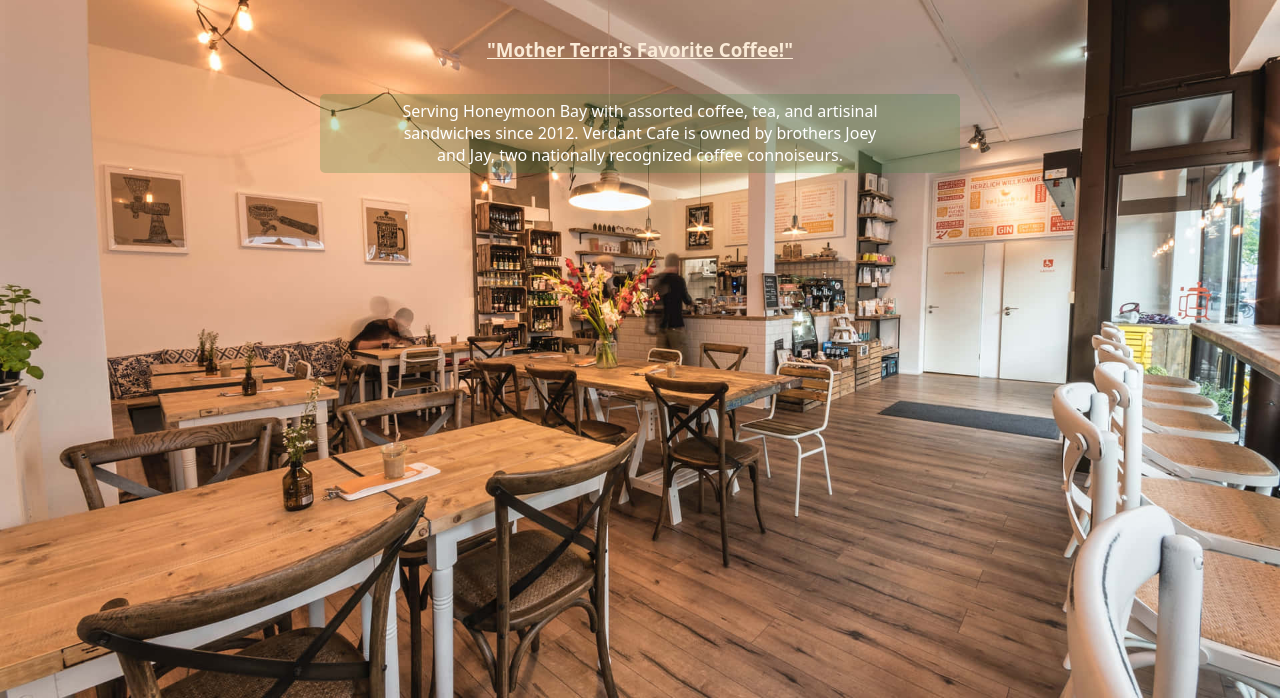
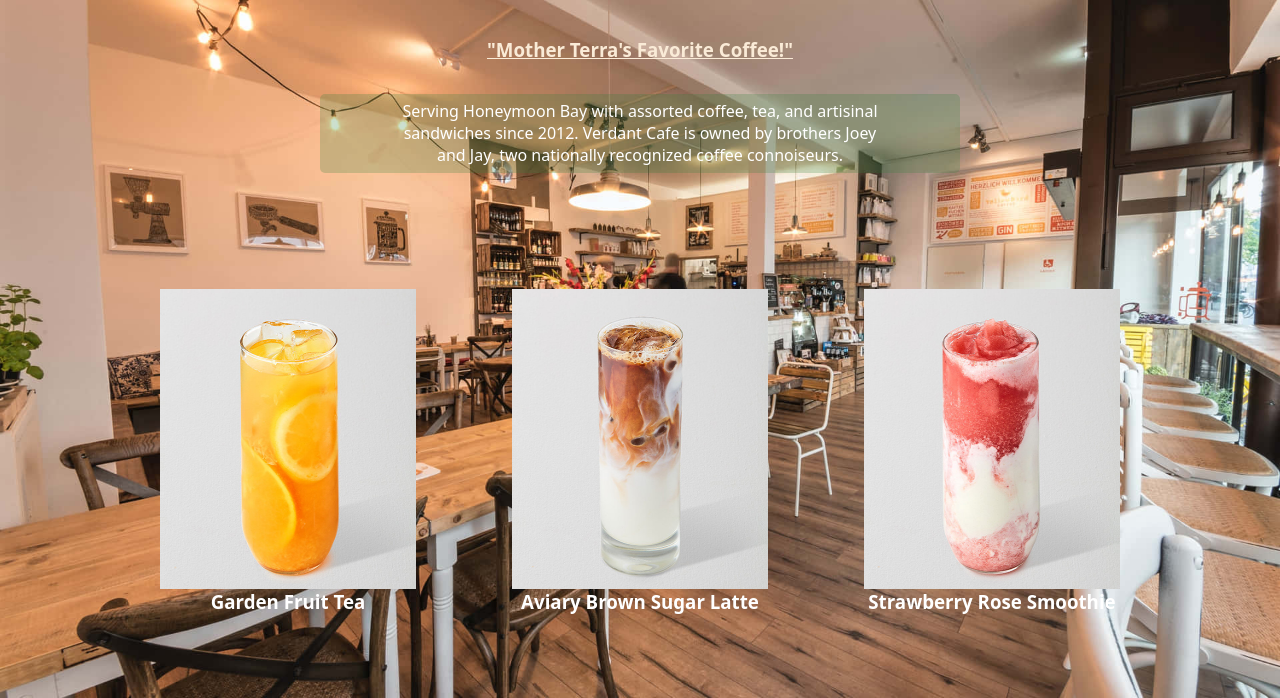
Before and after one commit to Keonity/odin-cafe, a website built with webpack: page src/index.html in a window 1280 px wide. Both pictures are taken after a click on the button "Home". Shown: the part 102-800 px from the top of the page. Built offline with nearby package versions, Linux system fonts and the light colour scheme.

Commit message:
Finished home page layout, added preview menu items.

```diff
--- a/src/index.js
+++ b/src/index.js
@@ -1,6 +1,8 @@
 import './style.css';
 import initialPageLoad from './initialPageLoad.js';
 import fruitTeaImg from './assets/fruitTea.jpg';
+import latteImg from './assets/latte.jpg';
+import strawbSmoothieImg from './assets/strawberrySmoothie.jpg';
 
 
 console.log("Test");
@@ -31,6 +33,42 @@ homeBtn.addEventListener("click", () => {
     storyContainer.appendChild(storyText);
 
     contentContainer.appendChild(storyContainer);
+
+    const itemPreviewContainer = document.createElement("div");
+    itemPreviewContainer.setAttribute("id", "itemPreviewContainer");
+
+    const itemPreview1 = document.createElement("div");
+    itemPreview1.setAttribute("class", "previewBox");
+    const itemPreview1Img = document.createElement("img");
+    itemPreview1Img.src = fruitTeaImg;
+    itemPreview1.appendChild(itemPreview1Img);
+    const itemPreview1Text = document.createElement("h3");
+    itemPreview1Text.innerHTML = "Garden Fruit Tea";
+    itemPreview1.appendChild(itemPreview1Text);
+    itemPreviewContainer.appendChild(itemPreview1);
+
+    const itemPreview2 = document.createElement("div");
+    itemPreview2.setAttribute("class", "previewBox");
+    const itemPreview2Img = document.createElement("img");
+    itemPreview2Img.src = latteImg;
+    itemPreview2.appendChild(itemPreview2Img);
+    const itemPreview2Text = document.createElement("h3");
+    itemPreview2Text.innerHTML = "Aviary Brown Sugar Latte";
+    itemPreview2.appendChild(itemPreview2Text);
+    itemPreviewContainer.appendChild(itemPreview2);
+
+    const itemPreview3 = document.createElement("div");
+    itemPreview3.setAttribute("class", "previewBox");
+    const itemPreview3Img = document.createElement("img");
+    itemPreview3Img.src = strawbSmoothieImg;
+    itemPreview3.appendChild(itemPreview3Img);
+    const itemPreview3Text = document.createElement("h3");
+    itemPreview3Text.innerHTML = "Strawberry Rose Smoothie";
+    itemPreview3.appendChild(itemPreview3Text);
+    itemPreviewContainer.appendChild(itemPreview3);
+
+    contentContainer.appendChild(itemPreviewContainer);
+
 });
 
 const menuBtn = document.querySelector("#menuBtn");
--- a/src/initialPageLoad.js
+++ b/src/initialPageLoad.js
@@ -1,3 +1,7 @@
+import fruitTeaImg from './assets/fruitTea.jpg';
+import latteImg from './assets/latte.jpg';
+import strawbSmoothieImg from './assets/strawberrySmoothie.jpg';
+
 export default function initialPageLoad() {
     const navBar = document.querySelector("#nav");
     const cafeTitle = document.createElement("h1");
@@ -28,4 +32,39 @@ export default function initialPageLoad() {
     storyContainer.appendChild(storyText);
 
     contentContainer.appendChild(storyContainer);
+
+    const itemPreviewContainer = document.createElement("div");
+    itemPreviewContainer.setAttribute("id", "itemPreviewContainer");
+
+    const itemPreview1 = document.createElement("div");
+    itemPreview1.setAttribute("class", "previewBox");
+    const itemPreview1Img = document.createElement("img");
+    itemPreview1Img.src = fruitTeaImg;
+    itemPreview1.appendChild(itemPreview1Img);
+    const itemPreview1Text = document.createElement("h3");
+    itemPreview1Text.innerHTML = "Garden Fruit Tea";
+    itemPreview1.appendChild(itemPreview1Text);
+    itemPreviewContainer.appendChild(itemPreview1);
+
+    const itemPreview2 = document.createElement("div");
+    itemPreview2.setAttribute("class", "previewBox");
+    const itemPreview2Img = document.createElement("img");
+    itemPreview2Img.src = latteImg;
+    itemPreview2.appendChild(itemPreview2Img);
+    const itemPreview2Text = document.createElement("h3");
+    itemPreview2Text.innerHTML = "Aviary Brown Sugar Latte";
+    itemPreview2.appendChild(itemPreview2Text);
+    itemPreviewContainer.appendChild(itemPreview2);
+
+    const itemPreview3 = document.createElement("div");
+    itemPreview3.setAttribute("class", "previewBox");
+    const itemPreview3Img = document.createElement("img");
+    itemPreview3Img.src = strawbSmoothieImg;
+    itemPreview3.appendChild(itemPreview3Img);
+    const itemPreview3Text = document.createElement("h3");
+    itemPreview3Text.innerHTML = "Strawberry Rose Smoothie";
+    itemPreview3.appendChild(itemPreview3Text);
+    itemPreviewContainer.appendChild(itemPreview3);
+
+    contentContainer.appendChild(itemPreviewContainer);
 };
--- a/src/style.css
+++ b/src/style.css
@@ -92,3 +92,32 @@ body {
     width: 100%;
     height: 100%;
 }
+
+#itemPreviewContainer {
+    display: flex;
+    flex-direction: row;
+    gap: 10%;
+    height: 75%;
+    width: 75%;
+    margin-top: 2.5%;
+    justify-content: space-evenly;
+    align-items: center;
+}
+
+.previewBox {
+    display: flex;
+    flex-direction: column;
+    justify-content: center;
+    align-items: center;
+    height: 100%;
+    width: 100%;
+}
+
+.previewBox > img {
+    height: 300px;
+    width: 100%;
+}
+
+.previewBox > h3 {
+    color: white;
+}
```
